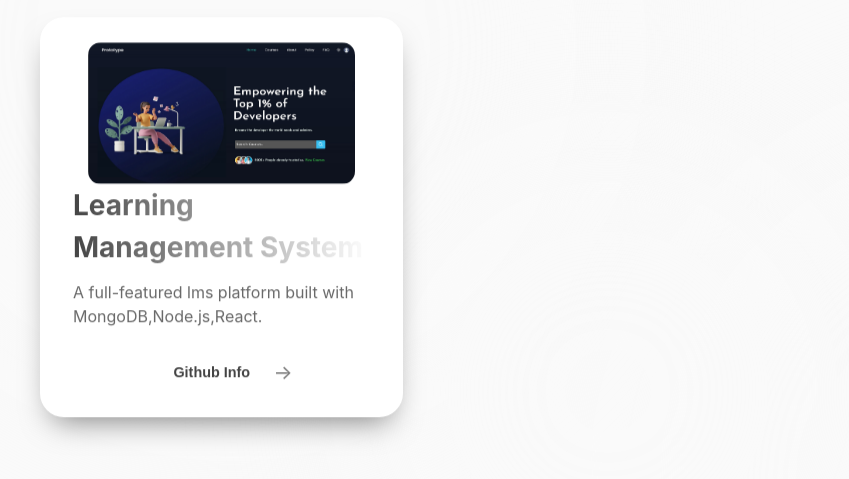
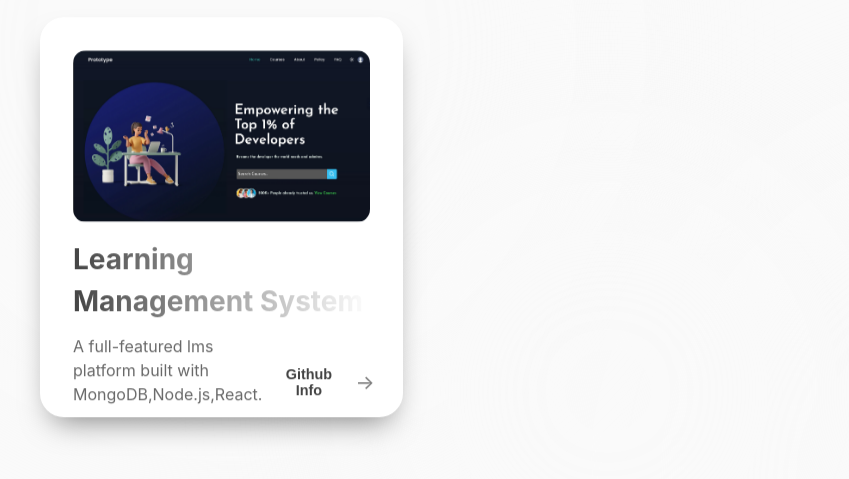
Before and after one commit to maitysougata/MyPortfolio, a plain HTML site: page projects.html in a window 1280 px wide. Shown: the part 185-664 px from the top of the page, without its empty margins (32-881 px from the left). Drawn offline with Linux system fonts and the light colour scheme.

Commit message:
First update

```diff
--- a/assets/css/projects.css
+++ b/assets/css/projects.css
@@ -137,7 +137,8 @@ h1 {
 
 .card {
 	position: relative;
-	height: 320px;
+	min-height: 320px;
+	height: auto;
 	border-radius: var(--card-radius);
 	background: var(--card-bg);
 	border: 1px solid var(--card-border);
@@ -148,6 +149,8 @@ h1 {
 	overflow: hidden;
 	backdrop-filter: blur(10px);
 	-webkit-backdrop-filter: blur(10px);
+	display: flex;       /* make sure content respects flex */
+	flex-direction: column;
 }
 
 .card::before {
@@ -169,22 +172,25 @@ h1 {
 
 .card-content {
 	position: relative;
-	height: 100%;
+	height: auto;
+	width: 100%;
+	box-sizing: border-box;
 	padding: 1.5rem;
 	display: flex;
 	flex-direction: column;
 	transform-style: preserve-3d;
 	transition: transform 0.5s ease;
-    justify-content: center;
-    align-items: center;
+    justify-content: flex-start;
+    align-items: flex-start;
 }
 /*project card image*/
 .card-content img{
-    height: 90%;
-    width: 90%;
-    border-radius: 13px;
-    max-width: 270px;
-    max-height:142px;
+    width: 100%;       /* responsive image */
+	height: auto;
+	border-radius: 13px;
+	object-fit: cover;
+	display: block;
+	margin-bottom: 1rem; /* spacing below image */
 
 }
 
@@ -246,6 +252,17 @@ h1 {
 	transform: translateX(5px);
 	opacity: 1;
 }
+
+/* ------- */
+.card-content{
+	max-width: 100%;
+	width: 100%;
+	box-sizing: border-box;
+	padding:1rem ;
+}
+
+
+/* -------- */
 
 @media (min-width: 640px) {
 	main {
--- a/projects.html
+++ b/projects.html
@@ -22,12 +22,12 @@
 			<div class="card-content">
 				<img src="assets/images/image.png" alt="">
 				<h2>Learning Management System</h2>
-				<p>A full-featured lms platform built with MongoDB,Node.js,React.</p>
 				<div class="card-footer">
+					<p>A full-featured lms platform built with MongoDB,Node.js,React.</p>
 					<a href="https://github.com/maitysougata"><button class="card-button">Github Info</button></a>
-					<div class="card-icon">→</div>
+				    <div class="card-icon">→</div>
 				</div>
-			</div>%
+			</div>
 		</div>
 
 		<!-- <div class="card" data-rotation-factor="2">
```
Also changed, not shown: assets/css/style.css (+15 -0 lines), index.html (+1 -1 lines).
